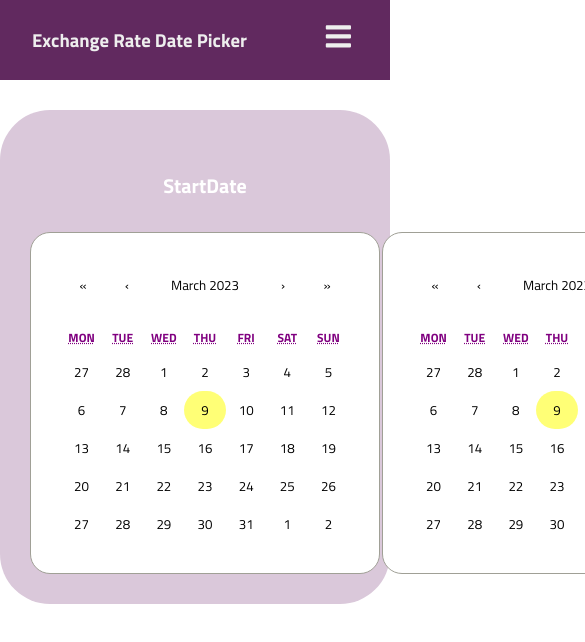
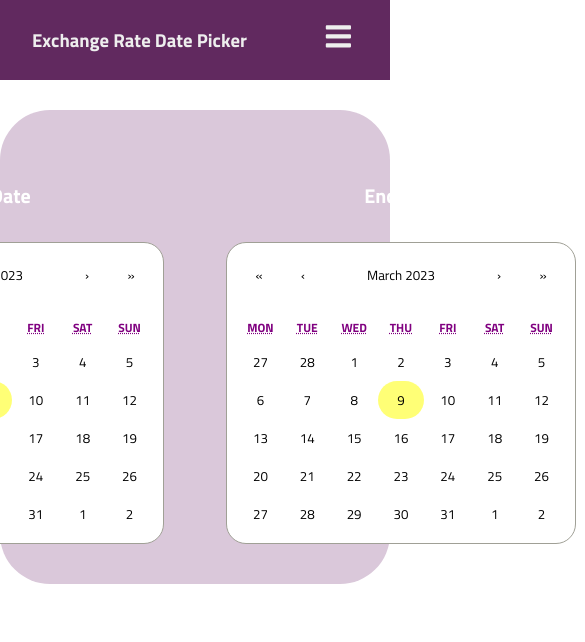
Before and after one commit to OmniaRafat232111121/ExchangeDatePicker-master, a React (Create React App) app: page / in a window 390 px wide. Shown: the top 642 px of the page, 585 px wide, since content can reach past the window. Built offline with nearby package versions, Linux system fonts and the light colour scheme.

Commit message:
responsive_calender

```diff
--- a/src/features/Calender/Calender.css
+++ b/src/features/Calender/Calender.css
@@ -1,5 +1,5 @@
 .react-calendar {
-    width: 350px;
+    width: 35rem;
     max-width: 100%;
     background-color: #61295f;
     border: 1px solid #a0a096;
--- a/src/features/CalenderPicker/CalenderPicker.css
+++ b/src/features/CalenderPicker/CalenderPicker.css
@@ -1,6 +1,7 @@
 .calender{
     border-radius: 20px;
-    padding:30px;
+    padding:10px;
+
     color: purple;
 
 }
@@ -27,3 +28,17 @@
     box-shadow:var(--dark-shadow);
     z-index: 1;
 }
+@media screen and (max-width: 700px) {
+    .calender_picker {
+        padding:30px;
+    }
+
+    .react-calendar {
+        width: 254px;
+        max-width: 100%;
+        background: white;
+        border: 1px solid #a0a096;
+        font-family: Arial, Helvetica, sans-serif;
+        line-height: 1.125em;
+    }
+}
--- a/src/features/CalenderPicker/CalenderPicker.tsx
+++ b/src/features/CalenderPicker/CalenderPicker.tsx
@@ -1,5 +1,5 @@
 import React,{ useState} from 'react'
-import { FC} from 'react';
+import { FC } from 'react';
 //styles
 import './CalenderPicker.css';
 import '../Calender/Calender.css'
--- a/src/features/Currency/Currency.css
+++ b/src/features/Currency/Currency.css
@@ -23,15 +23,7 @@
 
 }
 
-.currency__page--date-today {
-    border-bottom: solid 1px rgb(0, 0, 0);
-    font-size: 1.7rem;
-}
-.currency__page--date-today .today {
-    font-size: 1.8rem;
-    font-weight: 700;
-    margin-bottom: 1rem;
-}
+
 .currency_range {
     margin-top: 1rem;
     width: 50%;
@@ -64,7 +56,7 @@
 }
 
 .currency__page--table th {
-    font-size: 1rem;
+    font-size: 1.5rem;
    color:#fff;
    width:35%;
     border-top-left-radius: 5px;
@@ -112,10 +104,40 @@
 }
 @media screen and (max-width: 600px) {
     .currency__page--restart-btn {
-        font-size: 4rem;
-        width: 5rem;
-        height: 5rem;
-        right: 1rem;
-        top: 8rem;
+        font-size: 2rem;
+        width: 3rem;
+        height: 3rem;
+        right: 0.1rem;
+        top: 15rem;
+   }
+   .currency_range{
+    width:70%;
+    padding:5px;
+   }
+   .currency__page--table th {
+    font-size: 0.7rem;
+
    }
 }
+
+.currency__page--date-today {
+    border-bottom: solid 1px rgb(0, 0, 0);
+    font-size: 1.7rem;
+}
+.currency__page--date-today .today {
+    font-size: 2.9rem;
+    font-weight: 700;
+    margin-bottom: 1rem;
+}
+@media screen and (max-width: 600px) {
+    .currency__page--date-today {
+        font-size: 1rem;
+
+    }
+    .currency__page--date-today .today {
+        font-size: 1.8rem;
+        font-weight: 300;
+        margin-bottom: 1rem;
+    }
+
+}
--- a/src/features/RangeCalender/RangeCalender.css
+++ b/src/features/RangeCalender/RangeCalender.css
@@ -17,3 +17,14 @@
         opacity: 1;
    }
 }
+@media screen and (max-width: 700px) {
+    .calendar__range {
+        display: flex;
+        align-items: center;
+        justify-content: center;
+        padding:10px;
+        background-color: rgb(218, 200, 218);
+    }
+
+
+}
```
